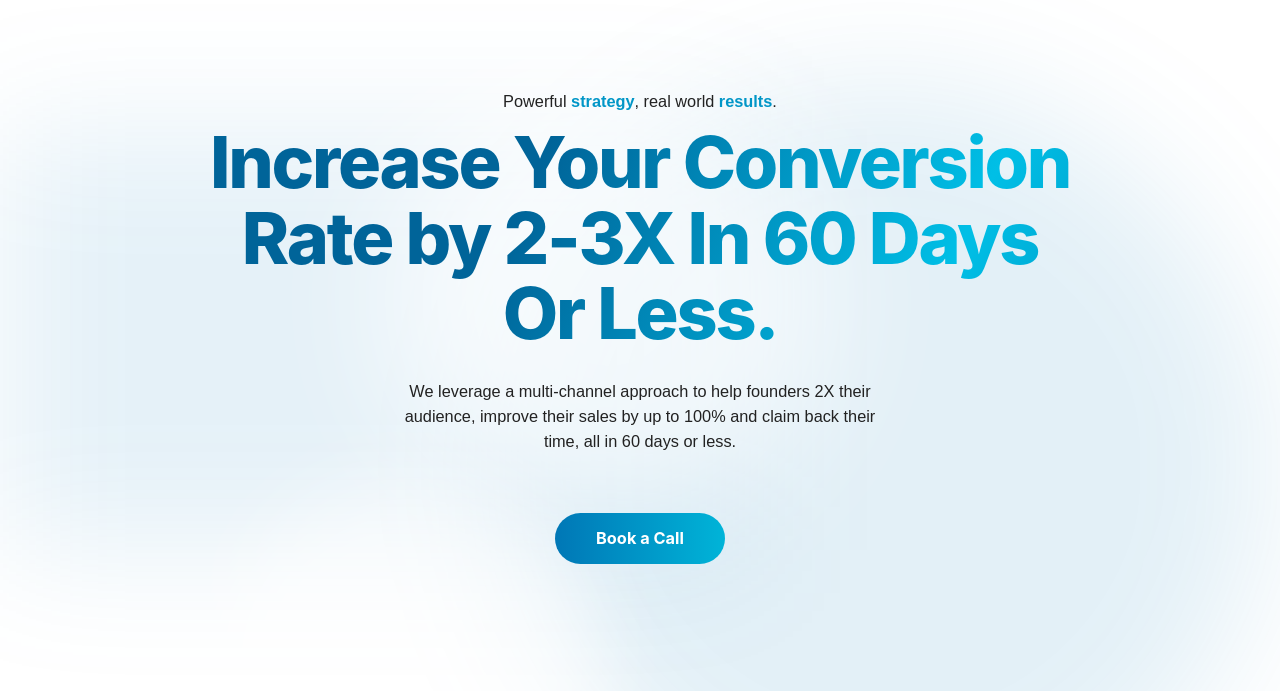
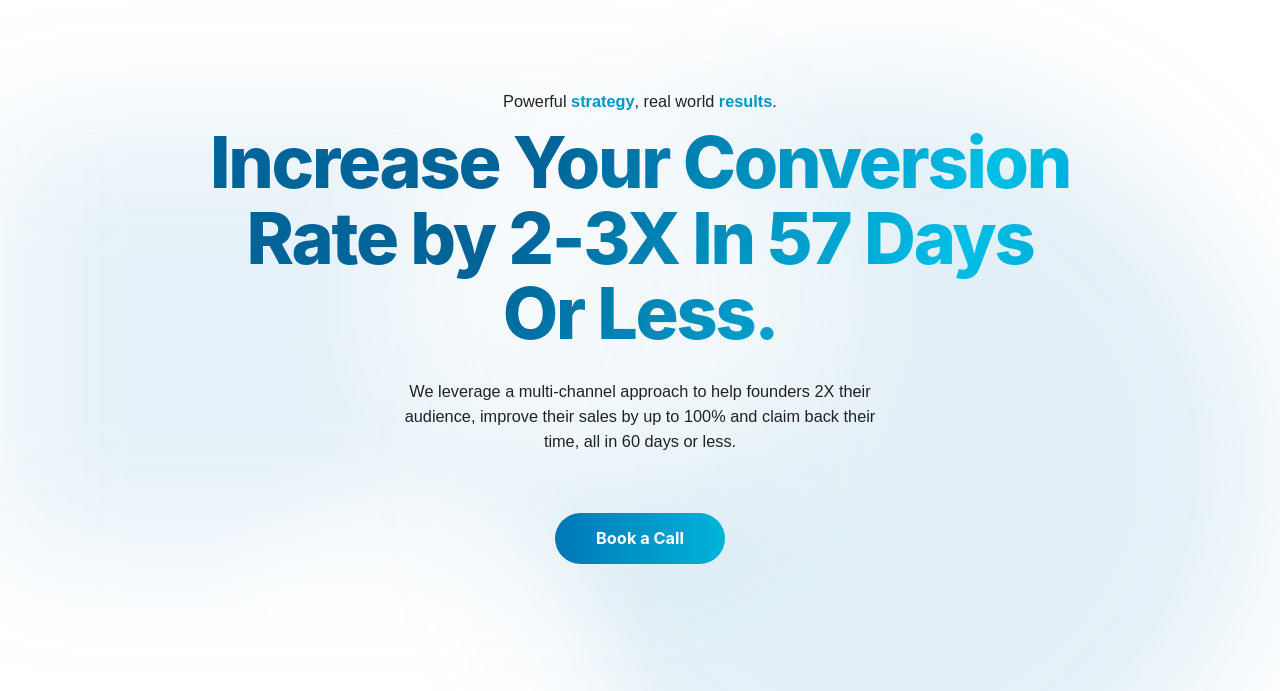
Before and after one commit to hunterwebbmedia/freeflowsocial, a plain HTML site: page index.html in a window 1280 px wide. Shown: the part 79-770 px from the top of the page. Drawn offline with nearby package versions, Linux system fonts and the light colour scheme; a script that the page names is missing.

Commit message:
Update index.html

```diff
--- a/index.html
+++ b/index.html
@@ -92,7 +92,7 @@ overflow: hidden !important;
       <div class="tagline">
         <p class="p-20px center-text tagline">Powerful <span class="highlight-p">strategy</span>, real world <span class="highlight-p">results</span>.</p>
       </div>
-      <h1 class="text-gradient center-text h1-display moving-gradient">Increase Your Conversion Rate by 2-3X In 60 Days Or Less. </h1>
+      <h1 class="text-gradient center-text h1-display moving-gradient">Increase Your Conversion Rate by 2-3X In 57 Days Or Less. </h1>
       <div class="subheading">
         <p class="p-20px center-text">We leverage a multi-channel approach to help founders 2X their audience, improve their sales by up to 100% and claim back their time, all in 60 days or less.</p>
       </div>
```
